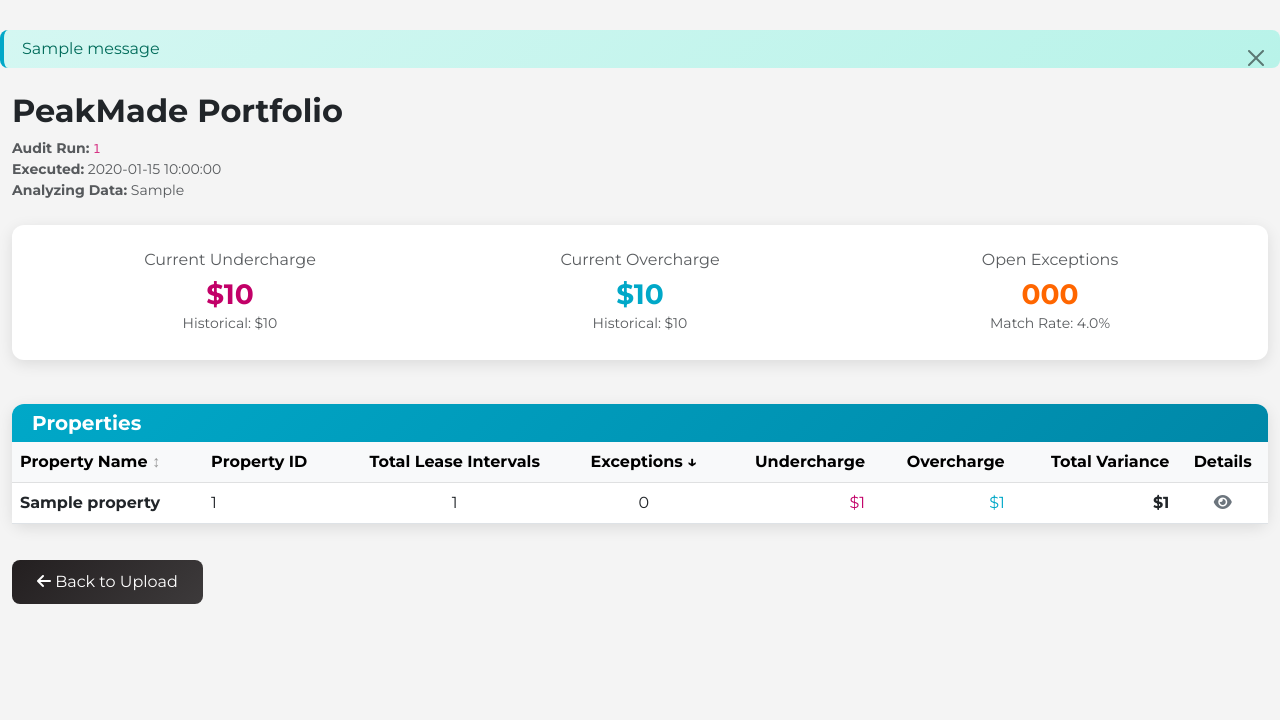
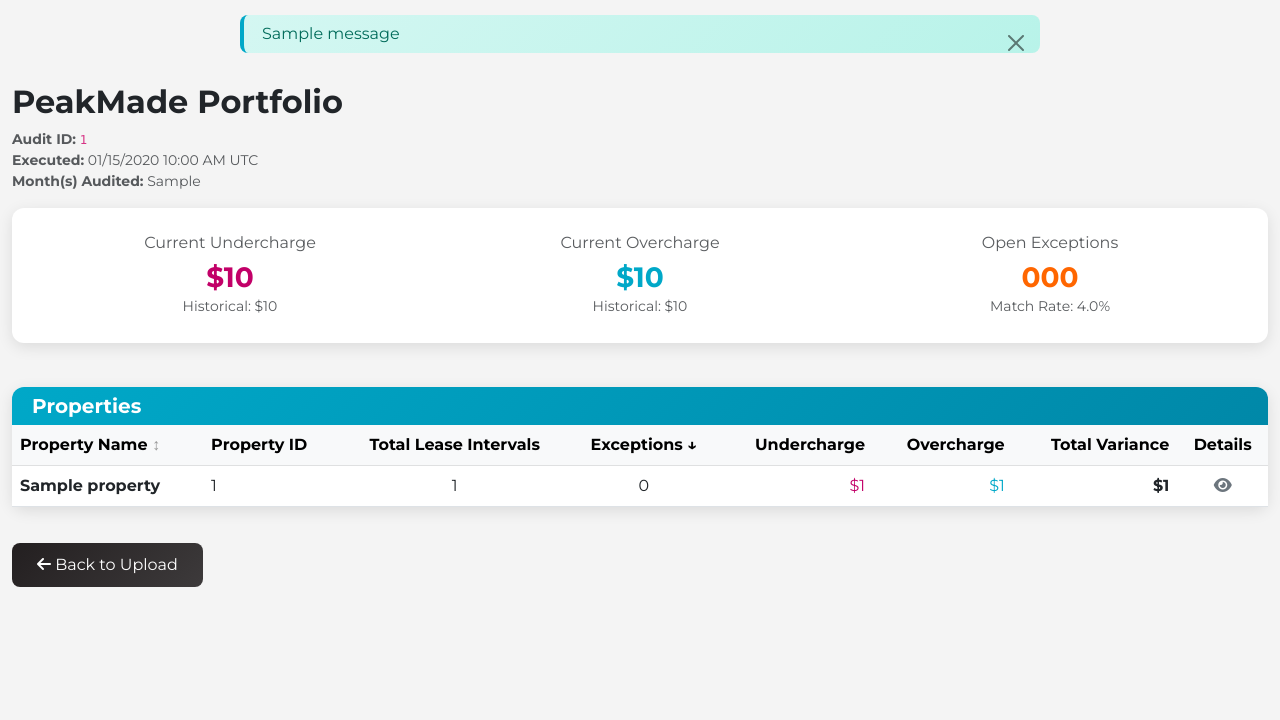
Before and after one commit to PeakMade/LeaseFileAudit, a Flask app: template templates/portfolio.html in a window 1280 px wide. Shown: the part 80-800 px from the top of the page. Run offline with Flask 3, Linux system fonts and the light colour scheme; the template is opened without the code that fills it: most values are stand-ins (such as "Sample title", 1, 10 or a date in 2020); one stand-in notice (Sample message) is shown.

Commit message:
Update templates and views

```diff
--- a/templates/base.html
+++ b/templates/base.html
@@ -73,7 +73,7 @@
 
         /* Main content styling */
         .main-content {
-            padding: 30px 0 0 0;  /* Reduced top padding below user dropdown */
+            padding: 0;
             margin: 0;
             min-height: calc(100vh - 80px);
             background-color: #f4f4f4;
@@ -109,7 +109,7 @@
 
         /* Button styling */
         .btn-primary {
-            background: linear-gradient(135deg, #ff6600 0%, #ff8833 100%);
+            background: linear-gradient(135deg, #0d6efd 0%, #4a9eff 100%);
             border: none;
             border-radius: 8px;
             padding: 10px 25px;
@@ -119,8 +119,8 @@
 
         .btn-primary:hover {
             transform: translateY(-2px);
-            box-shadow: 0 8px 25px rgba(255, 102, 0, 0.4);
-            background: linear-gradient(135deg, #ff7700 0%, #ff9944 100%);
+            box-shadow: 0 8px 25px rgba(13, 110, 253, 0.4);
+            background: linear-gradient(135deg, #0b5ed7 0%, #3b8eef 100%);
         }
 
         .btn-success {
@@ -413,7 +413,7 @@
         .alert {
             border-radius: 8px;
             border: none;
-            margin-bottom: 20px;
+            margin-bottom: 10px;
         }
 
         .alert-success {
@@ -567,12 +567,16 @@
             <!-- Flash Messages -->
             {% with messages = get_flashed_messages(with_categories=true) %}
                 {% if messages %}
-                    {% for category, message in messages %}
-                        <div class="alert alert-{{ 'danger' if category == 'error' else category }} alert-dismissible fade show" role="alert">
-                            {{ message }}
-                            <button type="button" class="btn-close" data-bs-dismiss="alert"></button>
+                    <div style="display: flex; justify-content: center; padding: 15px 20px 0;">
+                        <div style="max-width: 800px; width: 100%;">
+                            {% for category, message in messages %}
+                                <div class="alert alert-{{ 'danger' if category == 'error' else category }} alert-dismissible fade show" role="alert">
+                                    {{ message }}
+                                    <button type="button" class="btn-close" data-bs-dismiss="alert"></button>
+                                </div>
+                            {% endfor %}
                         </div>
-                    {% endfor %}
+                    </div>
                 {% endif %}
             {% endwith %}
 
--- a/templates/portfolio.html
+++ b/templates/portfolio.html
@@ -3,18 +3,56 @@
 {% block title %}Portfolio Overview - Lease Audit{% endblock %}
 
 {% block content %}
-<div class="container-fluid mt-4">
-    <!-- Header -->
-    <div class="row mb-4">
+<div class="container-fluid" style="padding-top: 20px;">
+    <!-- Header Row (aligns with user badge) -->
+    <div class="row mb-3">
         <div class="col">
             <h2>PeakMade Portfolio</h2>
             <p class="text-muted small mb-0">
-                <strong>Audit Run:</strong> <code>{{ run_id }}</code><br/>
-                <strong>Executed:</strong> {{ metadata.timestamp }}<br/>
+                <strong>Audit ID:</strong> <code>{{ run_id }}</code>
+                {% if metadata.timestamp %}
+                    <br/><strong>Executed:</strong> <span id="executedTimestamp" data-timestamp="{{ metadata.timestamp }}">{{ metadata.timestamp }}</span>
+                {% endif %}
                 {% if metadata.analysis_period %}
-                <strong>Analyzing Data:</strong> {{ metadata.analysis_period }}
+                    <br/><strong>Month(s) Audited:</strong> {{ metadata.analysis_period }}
                 {% endif %}
             </p>
+            <script>
+                // Convert timestamp to user's local timezone
+                (function() {
+                    const timestampEl = document.getElementById('executedTimestamp');
+                    if (timestampEl) {
+                        const timestamp = timestampEl.getAttribute('data-timestamp');
+                        if (timestamp) {
+                            try {
+                                // Parse the ISO timestamp
+                                const date = new Date(timestamp);
+
+                                // Get user's timezone
+                                const timezone = Intl.DateTimeFormat().resolvedOptions().timeZone;
+                                const tzAbbr = new Date().toLocaleTimeString('en-US', { timeZoneName: 'short' }).split(' ').pop();
+
+                                // Format: MM DD YYYY HH:MM AM/PM TIMEZONE
+                                const dateStr = date.toLocaleDateString('en-US', {
+                                    year: 'numeric',
+                                    month: '2-digit',
+                                    day: '2-digit'
+                                }); // MM/DD/YYYY format
+
+                                const timeStr = date.toLocaleTimeString('en-US', {
+                                    hour: 'numeric',
+                                    minute: '2-digit',
+                                    hour12: true
+                                });
+
+                                timestampEl.textContent = `${dateStr} ${timeStr} ${tzAbbr}`;
+                            } catch (e) {
+                                console.error('Error formatting timestamp:', e);
+                            }
+                        }
+                    }
+                })();
+            </script>
         </div>
     </div>
 
```
Also changed, not shown: web/views.py (+2 -5 lines).
